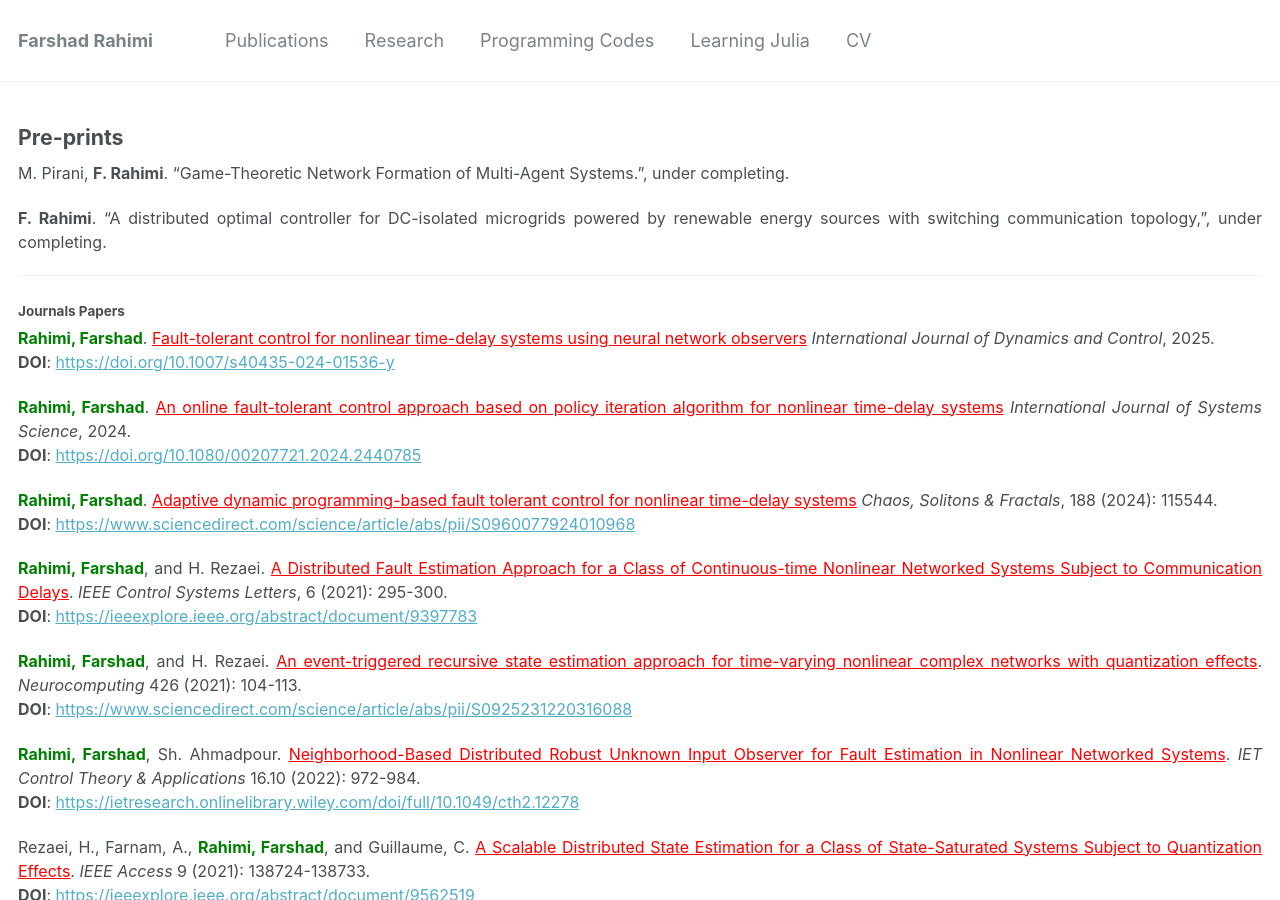
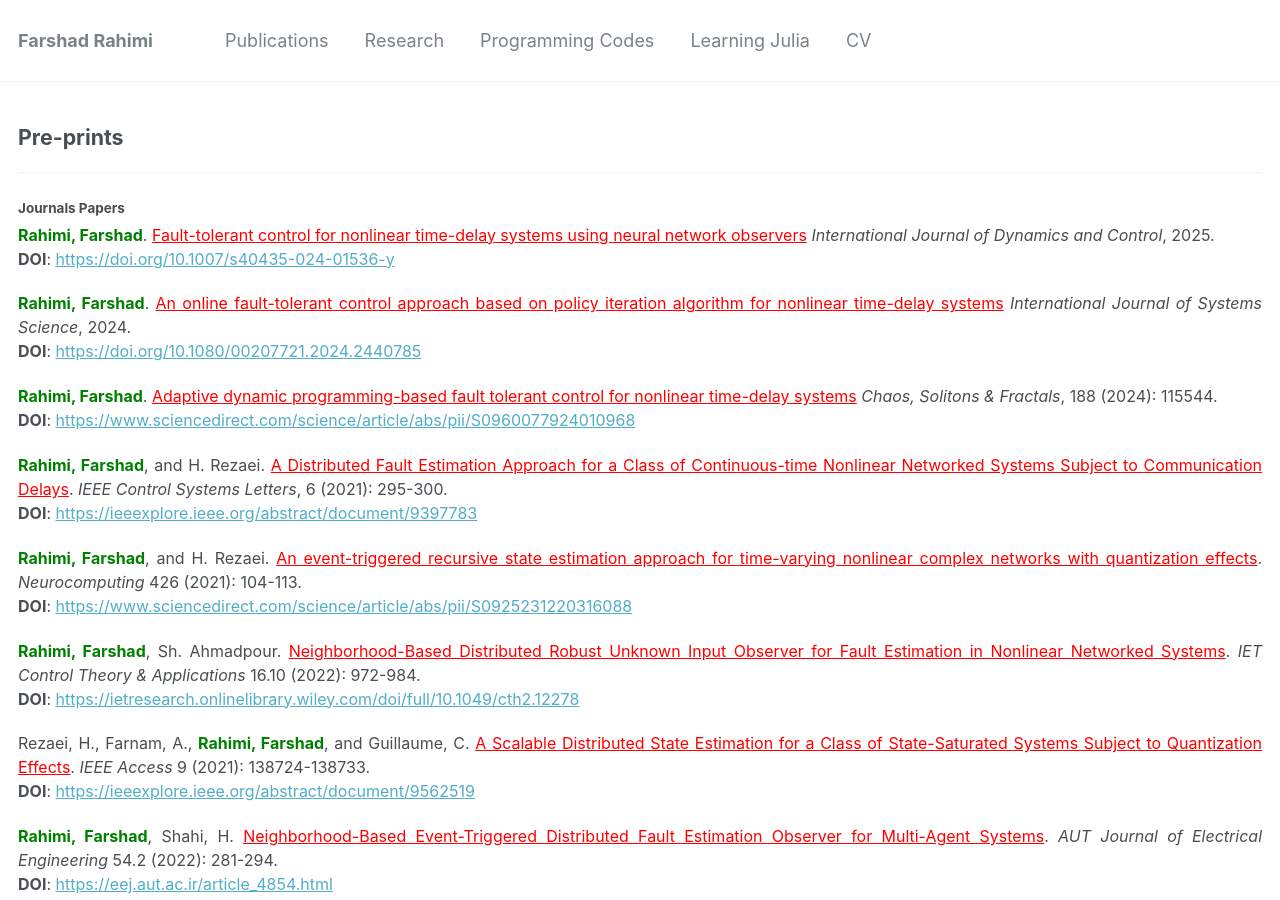
Before and after one commit to Farshad-Rahimi/FarshadRahimi, a Jekyll site: the page built from _publications/2015-10-01-paper-title-number-3.md, in a window 1280 px wide and 900 px high. Built offline with Jekyll 4.4.1, drawn with Linux system fonts in a browser that asks for light colours.

Commit message:
Update 2015-10-01-paper-title-number-3.md

```diff
--- a/_publications/2015-10-01-paper-title-number-3.md
+++ b/_publications/2015-10-01-paper-title-number-3.md
@@ -8,11 +8,7 @@ author_profile: false
 {: .text-justify style="font-size: 16pt" reversed="reversed"}
 #### Pre-prints
 
-{: .text-justify style="font-size: 12pt" reversed="reversed"}
- M. Pirani, **F. Rahimi**. "Game-Theoretic  Network Formation of Multi-Agent Systems.", under completing.
 
-{: .text-justify style="font-size: 12pt" reversed="reversed"}
-**F. Rahimi**. "A distributed optimal controller for DC-isolated microgrids powered by renewable energy sources with switching communication topology,", under completing.
 
 
 ---
```
